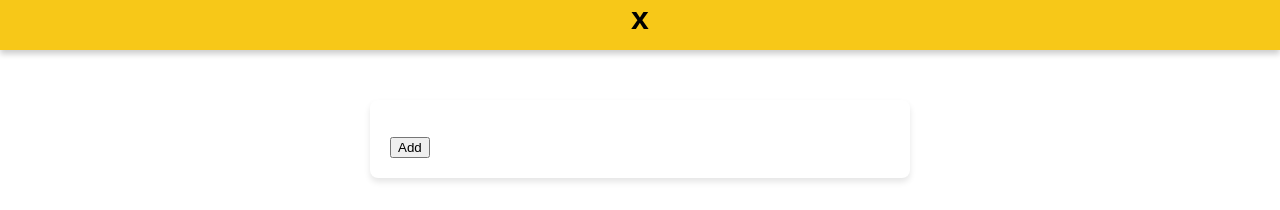
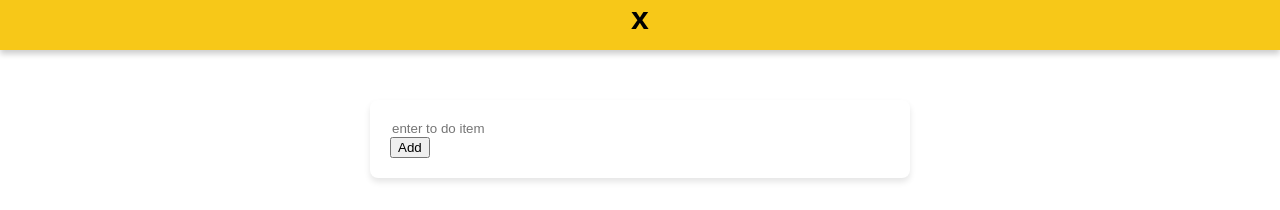
Before and after one commit to zlrkw11/to-do-app, a React (Vite) app: page / in a window 1280 px wide. Shown: the top 210 px of the page. Built offline with nearby package versions, Linux system fonts and the light colour scheme.

Commit message:
focus version to not show outline

```diff
--- a/src/components/Form.jsx
+++ b/src/components/Form.jsx
@@ -16,6 +16,7 @@ export default function Form({ todos, setTodos }) {
     <form className={styles.todoform} onSubmit={handleSubmit}>
       <input
         className={styles.modernInput}
+        placeholder="enter to do item"
         type="text"
         value={todo}
         onChange={(e) => setTodo(e.target.value)}
--- a/src/components/form.module.css
+++ b/src/components/form.module.css
@@ -13,3 +13,7 @@
   border: none;
   display: block;
 }
+
+.modernInput:focus {
+  outline: none;
+}
```
